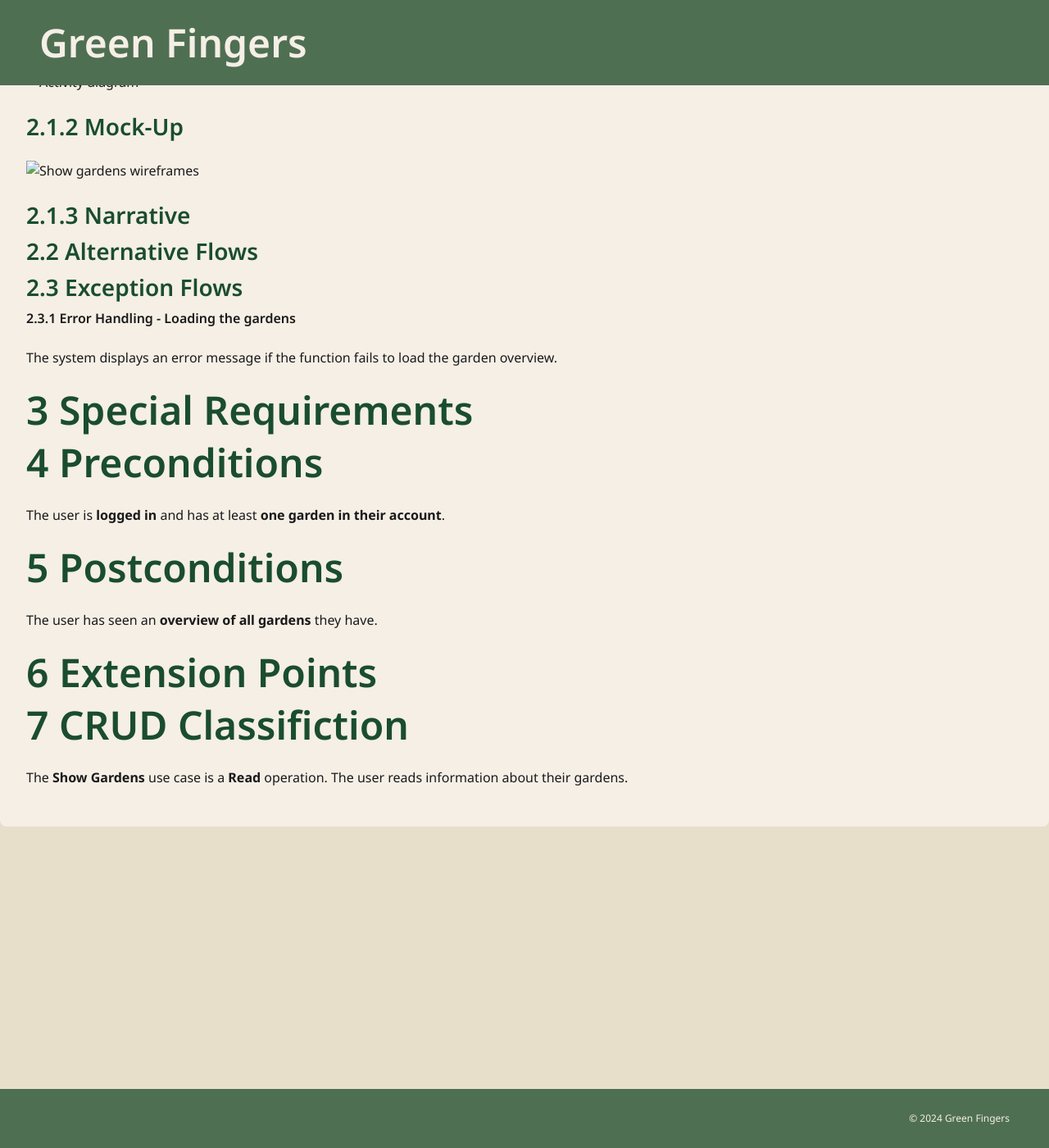
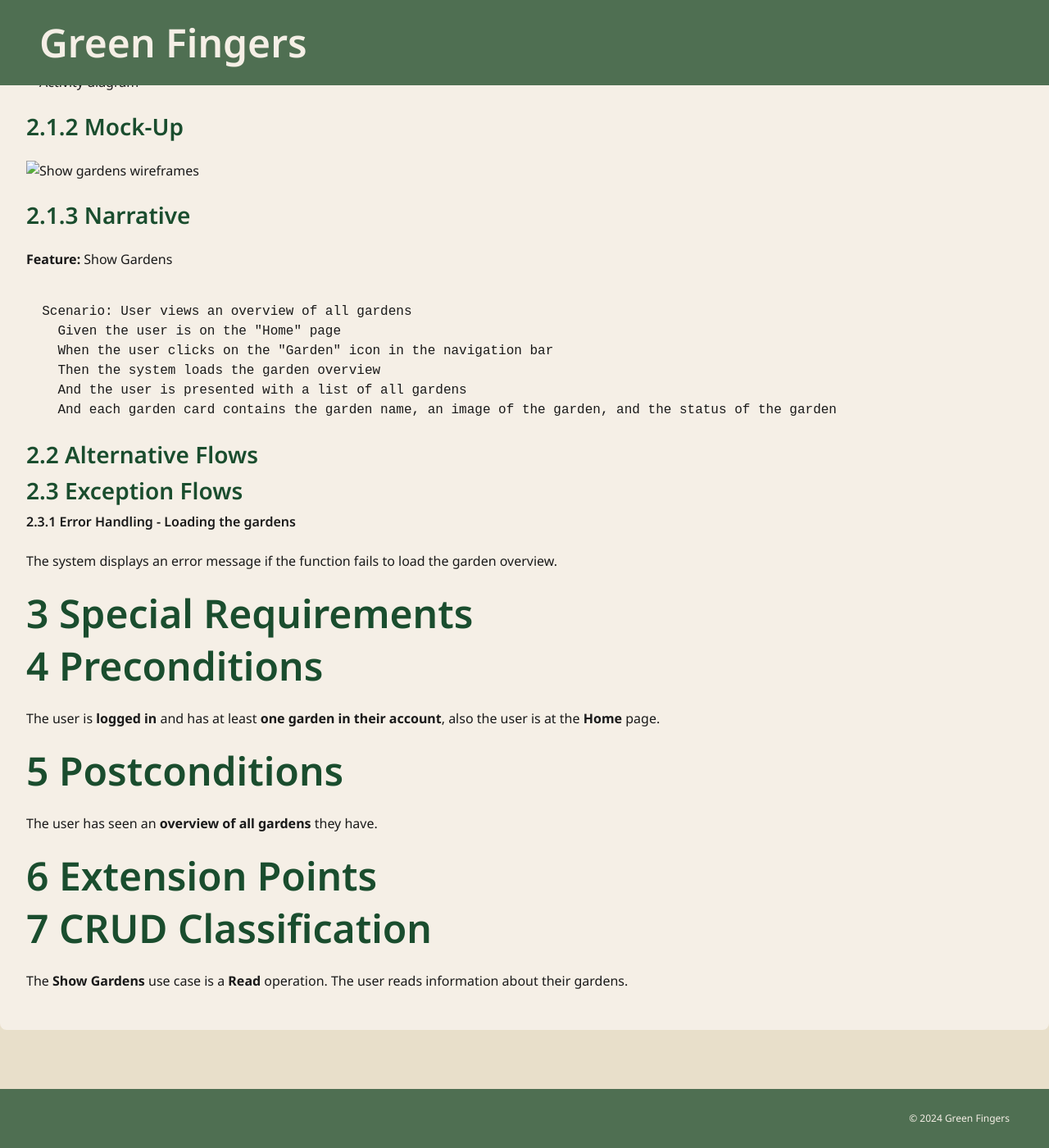
Before and after one commit to Green-Fingers-App/gardeningApp, a Jekyll site: the page built from docs/usecases/showGardens.md, in a window 1280 px wide and 1400 px high, scrolled down 1221 px. Shown: the whole window at 82% size. Built offline with Jekyll 4.4.1, drawn with Linux system fonts in a browser that asks for light colours; our own code applies the rules of GitHub Pages for plain Markdown files.

Commit message:
Add the narrative to the UC show gardens doc

````diff
--- a/docs/usecases/showGardens.md
+++ b/docs/usecases/showGardens.md
@@ -1,5 +1,4 @@
 # 1 Show Gardens
-
 
 ## 1.1 Actors
 
@@ -34,6 +33,17 @@ To see an **overview of all gardens**, the user navigate to the garden overview
 
 ### 2.1.3 Narrative
 
+**Feature:** Show Gardens
+
+```gherkin
+  Scenario: User views an overview of all gardens
+    Given the user is on the "Home" page
+    When the user clicks on the "Garden" icon in the navigation bar
+    Then the system loads the garden overview
+    And the user is presented with a list of all gardens
+    And each garden card contains the garden name, an image of the garden, and the status of the garden
+```
+
 ### 2.2 Alternative Flows
 
 ### 2.3 Exception Flows
@@ -45,7 +55,7 @@ The system displays an error message if the function fails to load the garden ov
 
 # 4 Preconditions
 
-The user is **logged in** and has at least **one garden in their account**.
+The user is **logged in** and has at least **one garden in their account**, also the user is at the **Home** page.
 
 # 5 Postconditions
 
@@ -53,6 +63,6 @@ The user has seen an **overview of all gardens** they have.
 
 # 6 Extension Points
 
-# 7 CRUD Classifiction
+# 7 CRUD Classification
 
 The **Show Gardens** use case is a **Read** operation. The user reads information about their gardens.
````
